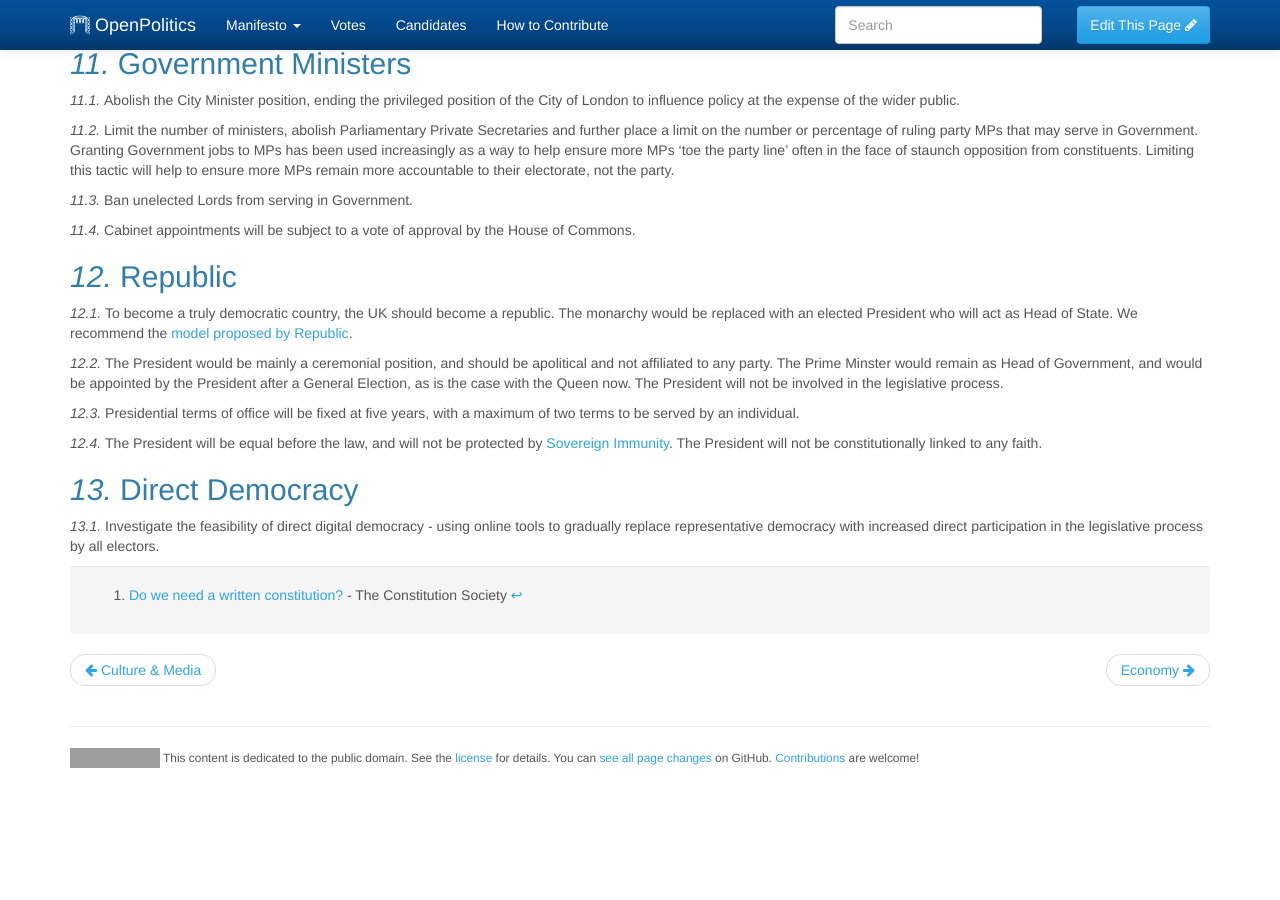
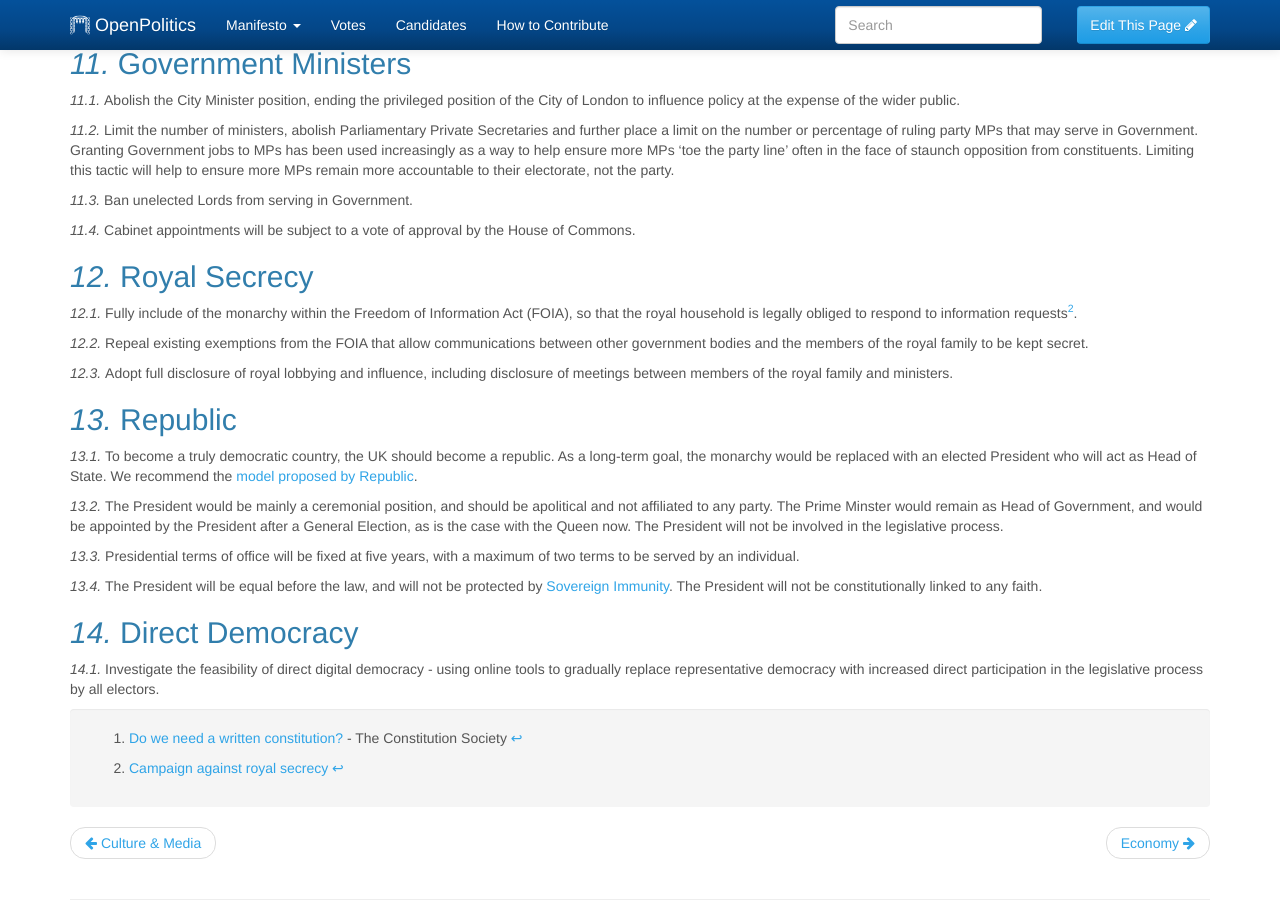
Before and after one commit to openpolitics/manifesto, a Jekyll site: the page built from manifesto/democracy.md, in a window 1280 px wide and 900 px high, scrolled down 2033 px. Built offline with Jekyll 4.4.1, drawn with Linux system fonts in a browser that asks for light colours; before the commit the page ends 2801 px from its top, so only the background shows below that; grey boxes are pictures that could not be loaded.

Commit message:
end royal secrecy

```diff
--- a/manifesto/democracy.md
+++ b/manifesto/democracy.md
@@ -100,9 +100,17 @@ Ban unelected Lords from serving in Government.
 
 Cabinet appointments will be subject to a vote of approval by the House of Commons.
 
+## Royal Secrecy
+
+Fully include of the monarchy within the Freedom of Information Act (FOIA), so that the royal household is legally obliged to respond to information requests[^2].
+
+Repeal existing exemptions from the FOIA that allow communications between other government bodies and the members of the royal family to be kept secret.
+
+Adopt full disclosure of royal lobbying and influence, including disclosure of meetings between members of the royal family and ministers.
+
 ## Republic
 
-To become a truly democratic country, the UK should become a republic. The monarchy would be replaced with an elected President who will act as Head of State. We recommend the [model proposed by Republic](http://republic.org.uk/What%20we%20want/In%20depth/The%20Case%20for%20a%20Republic/Policy/index.php).
+To become a truly democratic country, the UK should become a republic. As a long-term goal, the monarchy would be replaced with an elected President who will act as Head of State. We recommend the [model proposed by Republic](http://republic.org.uk/What%20we%20want/In%20depth/The%20Case%20for%20a%20Republic/Policy/index.php).
 
 The President would be mainly a ceremonial position, and should be apolitical and not affiliated to any party. The Prime Minster would remain as Head of Government, and would be appointed by the President after a General Election, as is the case with the Queen now. The President will not be involved in the legislative process.
 
@@ -115,3 +123,4 @@ The President will be equal before the law, and will not be protected by [Sovere
 Investigate the feasibility of direct digital democracy - using online tools to gradually replace representative democracy with increased direct participation in the legislative process by all electors.
 
 [^1]: [Do we need a written constitution?](http://www.consoc.org.uk/discover-the-facts/do-we-need-a-written-constitution/) - The Constitution Society
+[^2]: [Campaign against royal secrecy](http://republic.org.uk/what-we-do/current-campaigns/campaign-against-royal-secrecy)
```
